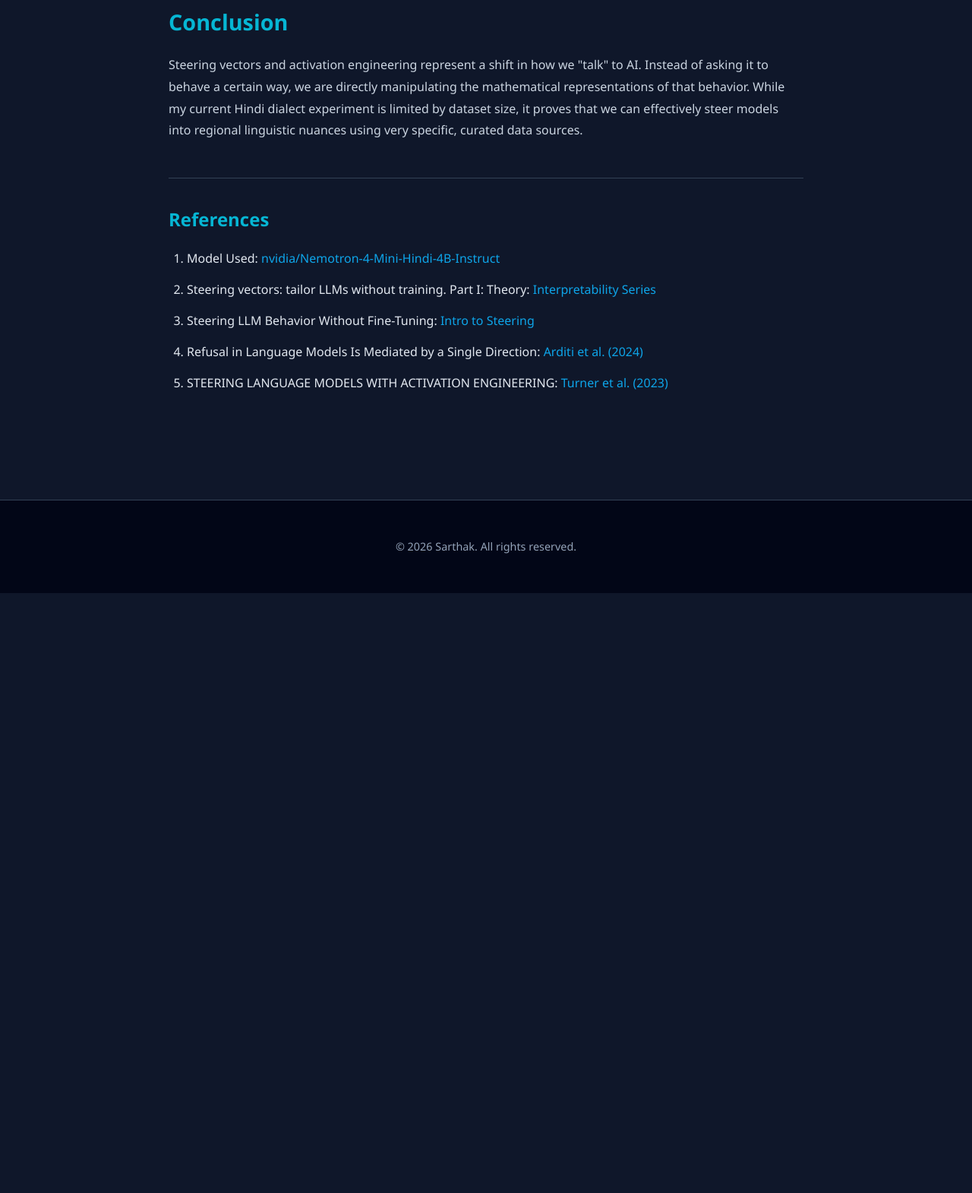
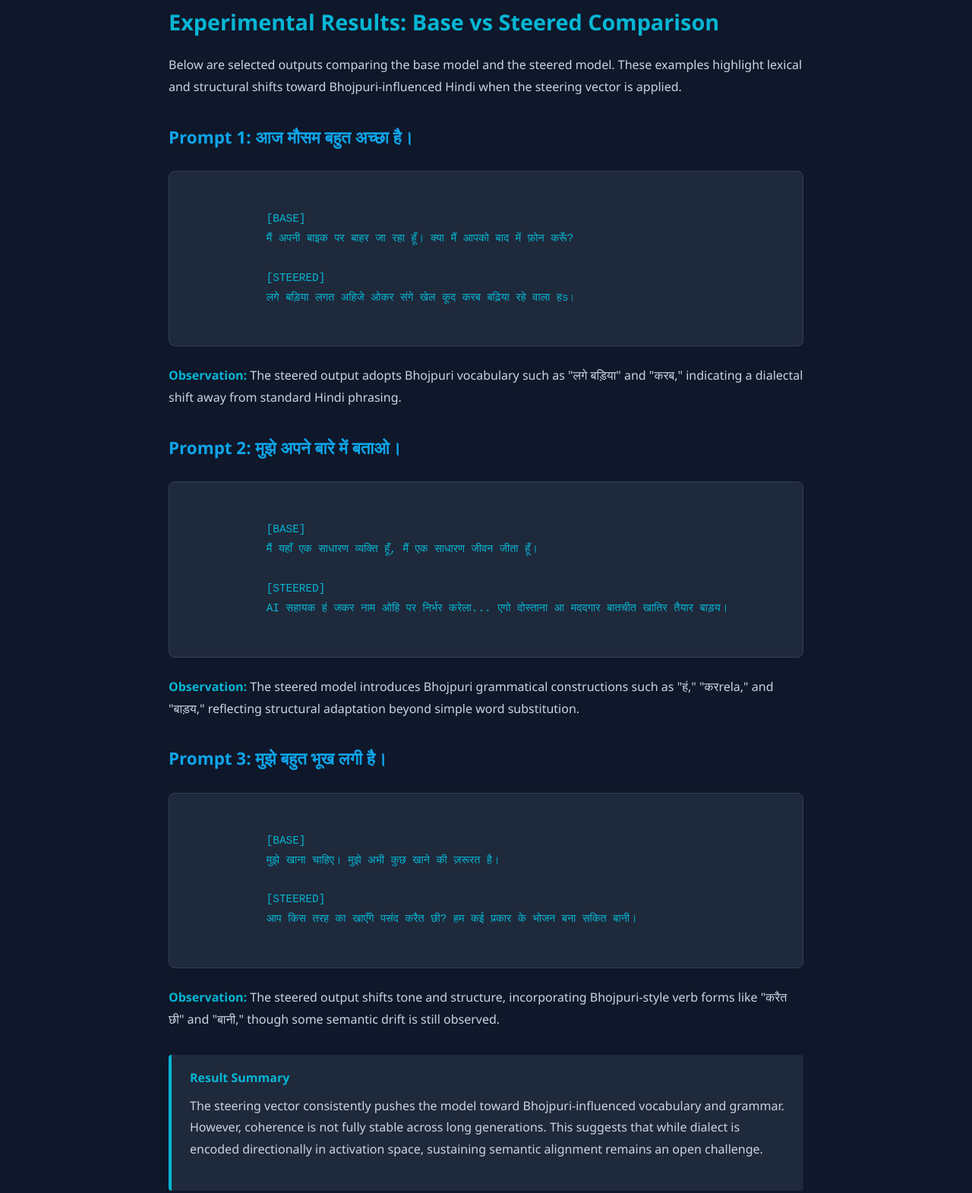
Before and after one commit to molubhai08/new_portfolio, a plain HTML site: page blog2.html in a window 1280 px wide. Shown: the part 3314-4885 px from the top of the page at 76% size. Before the commit the page ends 4095 px from the top, so only its background shows below. Drawn offline with Linux system fonts and the light colour scheme.

Commit message:
blog 2 results

```diff
--- a/blog2.html
+++ b/blog2.html
@@ -369,6 +369,59 @@
                 <p>However, the results show immense <strong>promise</strong>. The model successfully adopts specific Bhojpuri sentence structures and vocabulary that were previously inaccessible through simple prompting alone.</p>
             </div>
 
+            <h2>Experimental Results: Base vs Steered Comparison</h2>
+
+            <p>Below are selected outputs comparing the base model and the steered model. These examples highlight lexical and structural shifts toward Bhojpuri-influenced Hindi when the steering vector is applied.</p>
+
+            <h3>Prompt 1: आज मौसम बहुत अच्छा है।</h3>
+
+            <div class="code-block">
+            <code>
+            [BASE]
+            मैं अपनी बाइक पर बाहर जा रहा हूँ। क्या मैं आपको बाद में फ़ोन करूँ?
+
+            [STEERED]
+            लगे बड़िया लगत अहिजे ओकर संगे खेल कूद करब बढ़िया रहे वाला हs।
+            </code>
+            </div>
+
+            <p><strong>Observation:</strong> The steered output adopts Bhojpuri vocabulary such as "लगे बड़िया" and "करब," indicating a dialectal shift away from standard Hindi phrasing.</p>
+
+
+            <h3>Prompt 2: मुझे अपने बारे में बताओ।</h3>
+
+            <div class="code-block">
+            <code>
+            [BASE]
+            मैं यहाँ एक साधारण व्यक्ति हूँ, मैं एक साधारण जीवन जीता हूँ।
+
+            [STEERED]
+            AI सहायक हं जकर नाम ओहि पर निर्भर करेला... एगो दोस्ताना आ मददगार बातचीत खातिर तैयार बाड़य।
+            </code>
+            </div>
+
+            <p><strong>Observation:</strong> The steered model introduces Bhojpuri grammatical constructions such as "हं," "करrela," and "बाड़य," reflecting structural adaptation beyond simple word substitution.</p>
+
+
+            <h3>Prompt 3: मुझे बहुत भूख लगी है।</h3>
+
+            <div class="code-block">
+            <code>
+            [BASE]
+            मुझे खाना चाहिए। मुझे अभी कुछ खाने की ज़रूरत है।
+
+            [STEERED]
+            आप किस तरह का खाएँगे पसंद करैत छी? हम कई प्रकार के भोजन बना सकित बानी।
+            </code>
+            </div>
+
+            <p><strong>Observation:</strong> The steered output shifts tone and structure, incorporating Bhojpuri-style verb forms like "करैत छी" and "बानी," though some semantic drift is still observed.</p>
+
+            <div class="callout">
+                <div class="callout-title">Result Summary</div>
+                <p>The steering vector consistently pushes the model toward Bhojpuri-influenced vocabulary and grammar. However, coherence is not fully stable across long generations. This suggests that while dialect is encoded directionally in activation space, sustaining semantic alignment remains an open challenge.</p>
+            </div>
+
             <h2>Conclusion</h2>
             <p>Steering vectors and activation engineering represent a shift in how we "talk" to AI. Instead of asking it to behave a certain way, we are directly manipulating the mathematical representations of that behavior. While my current Hindi dialect experiment is limited by dataset size, it proves that we can effectively steer models into regional linguistic nuances using very specific, curated data sources.</p>
 
```
